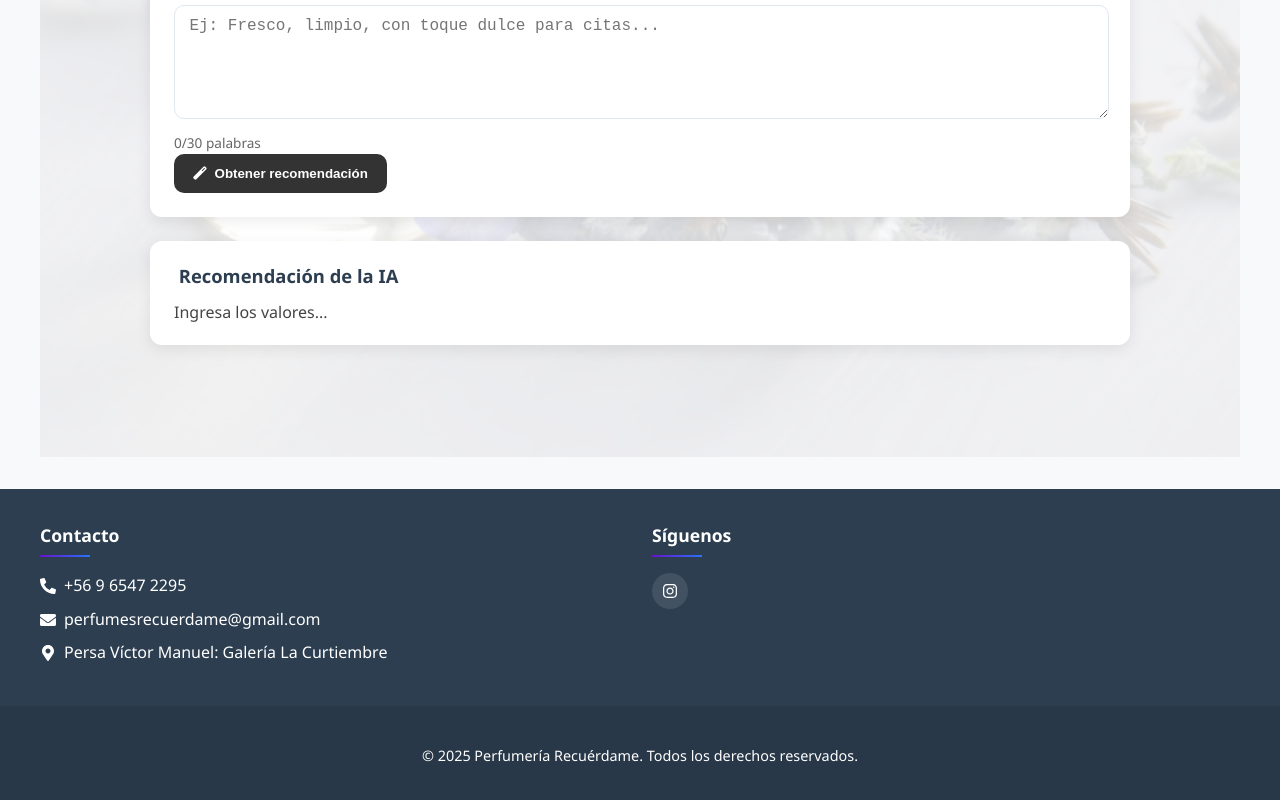
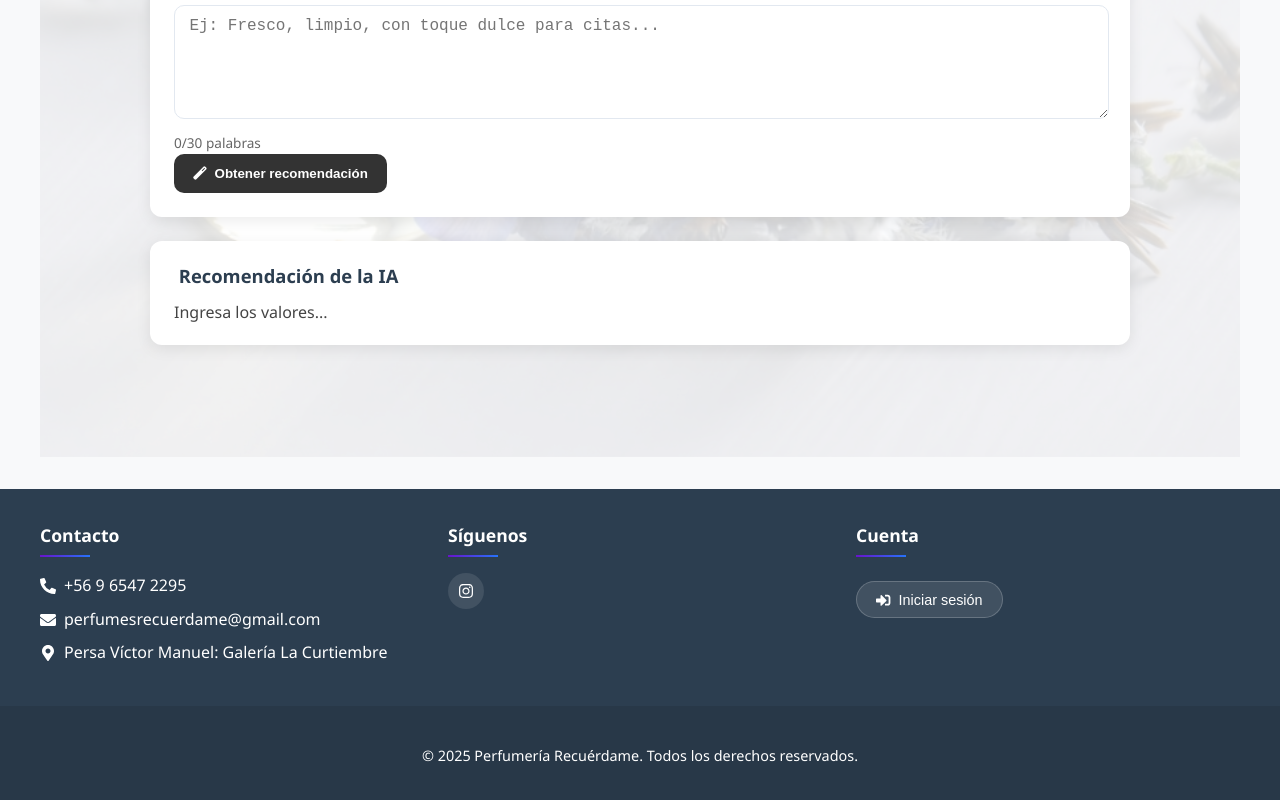
Before and after one commit to adrianlb23/recuerdame-tesis, a React (Vite) app in the folder client/: page /recomendador in a window 1280 px wide. Shown: the part 694-1494 px from the top of the page. Built offline with nearby package versions, Linux system fonts and the light colour scheme.

Commit message:
Update final Sprint 2

```diff
--- a/client/src/components/AdminEdit.jsx
+++ b/client/src/components/AdminEdit.jsx
@@ -8,6 +8,25 @@ const ENUMS = {
   ocasion: ["diario", "formal", "citas", "fiestas"],
   clima: ["frio", "calor", "versatil"],
   edad: ["juvenil", "maduro", "ambos"],
+};
+
+// Tipos por catálogo
+const TIPOS_POR_CATALOGO = {
+  hombre: [
+    "Verde", "Frutal", "Cítrico", "Amaderado", "Floral", "Marino",
+    "Aromático", "Dulce", "Avainillado", "Fresco especiado",
+    "Cálido especiado", "Ambarado"
+  ],
+  mujer: [
+    "Verde", "Frutal", "Cítrico", "Amaderado", "Floral", "Floral blanco",
+    "Atalcado", "Dulce", "Avainillado", "Fresco especiado",
+    "Cálido especiado", "Ambarado"
+  ],
+  nicho: [
+    "Verde", "Frutal", "Cítrico", "Amaderado", "Floral", "Marino",
+    "Aromático", "Dulce", "Avainillado", "Fresco especiado",
+    "Cálido especiado", "Ambarado", "Tabaco"
+  ]
 };
 
 export default function AdminEditPerfume({
@@ -35,6 +54,16 @@ export default function AdminEditPerfume({
   });
   const [loading, setLoading] = useState(false);
   const [err, setErr] = useState("");
+
+  // Obtener tipos disponibles según el catálogo
+  const tiposDisponibles = useMemo(() => {
+    return TIPOS_POR_CATALOGO[catalog] || TIPOS_POR_CATALOGO.hombre;
+  }, [catalog]);
+
+  // Filtrar opciones para tipo2 (excluir el tipo seleccionado)
+  const opcionesTipo2 = useMemo(() => {
+    return tiposDisponibles.filter(tipo => tipo !== form.tipo);
+  }, [tiposDisponibles, form.tipo]);
 
   useEffect(() => {
     if (open && perfume) {
@@ -71,7 +100,12 @@ export default function AdminEditPerfume({
     if (type === "checkbox" && name === "dispo") {
       setForm((f) => ({ ...f, dispo: checked }));
     } else {
-      setForm((f) => ({ ...f, [name]: value }));
+      setForm((f) => ({
+        ...f,
+        [name]: value,
+        // Reset tipo2 si se cambia el tipo principal
+        ...(name === 'tipo' && { tipo2: '' })
+      }));
     }
   };
 
@@ -167,23 +201,32 @@ export default function AdminEditPerfume({
             </label>
 
             <label className="form-field">
-              <span>Tipo</span>
-              <input
-                type="text"
+              <span>Tipo *</span>
+              <select
                 name="tipo"
                 value={form.tipo}
                 onChange={onChange}
-              />
+                required
+              >
+                <option value="">Seleccionar tipo</option>
+                {tiposDisponibles.map((tipo) => (
+                  <option key={tipo} value={tipo}>{tipo}</option>
+                ))}
+              </select>
             </label>
 
             <label className="form-field">
               <span>Tipo 2</span>
-              <input
-                type="text"
+              <select
                 name="tipo2"
                 value={form.tipo2}
                 onChange={onChange}
-              />
+              >
+                <option value="">Ninguno</option>
+                {opcionesTipo2.map((tipo) => (
+                  <option key={tipo} value={tipo}>{tipo}</option>
+                ))}
+              </select>
             </label>
 
             <label className="form-field">
--- a/client/src/components/Footer.jsx
+++ b/client/src/components/Footer.jsx
@@ -1,9 +1,26 @@
-import React, { useState } from "react";
-import { FaPhoneAlt, FaEnvelope, FaMapMarkerAlt, FaInstagram } from "react-icons/fa";
+import React, { useState, useEffect } from "react";
+import { FaPhoneAlt, FaEnvelope, FaMapMarkerAlt, FaInstagram, FaSignOutAlt, FaSignInAlt } from "react-icons/fa";
+import api from "../services/api";
+import LoginModal from "./LoginModal";
 import "../styles/Footer.css";
 
 export default function Footer() {
+  const [isAuth, setIsAuth] = useState(false);
+  const [openLogin, setOpenLogin] = useState(false);
+
+  useEffect(() => {
+    const token = localStorage.getItem("token");
+    setIsAuth(Boolean(token));
+  }, []);
+
+  const handleLogout = () => {
+    localStorage.removeItem("token");
+    delete api.defaults.headers.common.Authorization;
+    window.location.reload();
+  };
+
   return (
+    <>
       <footer className="modern-footer">
         <div className="footer-content">
           <div className="footer-section">
@@ -32,11 +49,47 @@ export default function Footer() {
               </a>
             </div>
           </div>
+
+          {/* Sección de autenticación en el footer */}
+          <div className="footer-section">
+            <h4>Cuenta</h4>
+            <div className="auth-section">
+              {isAuth ? (
+                <button
+                  className="footer-logout-btn"
+                  onClick={handleLogout}
+                  title="Cerrar sesión"
+                  aria-label="Cerrar sesión"
+                >
+                  <FaSignOutAlt className="icon" />
+                  Cerrar sesión
+                </button>
+              ) : (
+                <button
+                  className="footer-login-btn"
+                  onClick={() => setOpenLogin(true)}
+                  title="Iniciar sesión"
+                  aria-label="Iniciar sesión"
+                >
+                  <FaSignInAlt className="icon" />
+                  Iniciar sesión
+                </button>
+              )}
+            </div>
+          </div>
         </div>
 
         <div className="footer-bottom">
           <p>© 2025 Perfumería Recuérdame. Todos los derechos reservados.</p>
         </div>
       </footer>
+
+      {/* Modal de login */}
+      <LoginModal
+        open={openLogin}
+        onClose={() => setOpenLogin(false)}
+        onSuccess={() => setIsAuth(true)}
+      />
+    </>
   );
 }
--- a/client/src/components/Navbar.jsx
+++ b/client/src/components/Navbar.jsx
@@ -2,29 +2,13 @@ import React, { useRef, useState, useEffect } from "react";
 import { Link, useNavigate } from "react-router-dom";
 import { FontAwesomeIcon } from "@fortawesome/react-fontawesome";
 import { faBars, faTimes } from "@fortawesome/free-solid-svg-icons";
-import { FaSignOutAlt, FaSignInAlt } from "react-icons/fa";
-import api from "../services/api";
-import LoginModal from "./LoginModal";
 import "../styles/Navbar.css";
 import logo from "../assets/logo.png";
 
 export default function Navbar() {
-  const [isAuth, setIsAuth] = useState(false);
-  const [openLogin, setOpenLogin] = useState(false);
   const navRef = useRef(null);
   const overlayRef = useRef(null);
   const navigate = useNavigate();
-
-  useEffect(() => {
-    const token = localStorage.getItem("token");
-    setIsAuth(Boolean(token));
-  }, []);
-
-  const handleLogout = () => {
-    localStorage.removeItem("token");
-    delete api.defaults.headers.common.Authorization;
-    window.location.reload();
-  };
 
   const toggleMenu = () => {
     navRef.current?.classList.toggle("visible");
@@ -50,27 +34,6 @@ export default function Navbar() {
             <img className="navbar__logo-img" src={logo} alt="Logo" />
             <h1 className="navbar__title">Perfumería Recuérdame</h1>
           </button>
-
-          {/* 👇 Mostrar login/logout según estado */}
-          {isAuth ? (
-            <button
-              className="logout-btn"
-              onClick={handleLogout}
-              title="Cerrar sesión"
-              aria-label="Cerrar sesión"
-            >
-              <FaSignOutAlt />
-            </button>
-          ) : (
-            <button
-              className="login-btn"
-              onClick={() => setOpenLogin(true)}
-              title="Iniciar sesión"
-              aria-label="Iniciar sesión"
-            >
-              <FaSignInAlt />
-            </button>
-          )}
 
           <button
             className="navbar__hamburger"
@@ -121,13 +84,6 @@ export default function Navbar() {
           </ul>
         </nav>
       </header>
-
-      {/* Modal de login */}
-      <LoginModal
-        open={openLogin}
-        onClose={() => setOpenLogin(false)}
-        onSuccess={() => setIsAuth(true)}
-      />
     </>
   );
 }
--- a/client/src/styles/Footer.css
+++ b/client/src/styles/Footer.css
@@ -1,6 +1,3 @@
-/* ===========================
-   Footer
-   =========================== */
 .modern-footer {
   background: var(--footer-bg);
   color: var(--color-white);
@@ -71,7 +68,6 @@
   font-size: 0.9rem;
 }
 
-/* Footer */
 .app-footer {
   display: flex;
   gap: 0.75rem;
@@ -81,3 +77,73 @@
   border-top: 1px solid #eee;
   background: #fafafa;
 }
+
+/* Inicio de sesión */
+.auth-section {
+  display: flex;
+  flex-direction: column;
+  align-items: flex-start;
+  margin-top: 0.5rem;
+}
+
+.footer-login-btn,
+.footer-logout-btn {
+  display: flex;
+  align-items: center;
+  gap: 0.5rem;
+  background: rgba(255, 255, 255, 0.1);
+  border: 1px solid rgba(255, 255, 255, 0.2);
+  color: var(--color-white);
+  padding: 0.6rem 1.2rem;
+  border-radius: 25px;
+  cursor: pointer;
+  transition: all 0.3s ease;
+  font-size: 0.9rem;
+  font-weight: 500;
+  margin-top: 0.5rem;
+  width: auto;
+}
+
+.footer-login-btn:hover,
+.footer-logout-btn:hover {
+  background: linear-gradient(135deg, var(--accent-grad-start) 0%, var(--accent-grad-end) 100%);
+  transform: translateY(-2px);
+  box-shadow: 0 4px 12px rgba(0, 0, 0, 0.15);
+  border-color: transparent;
+}
+
+.footer-login-btn .icon,
+.footer-logout-btn .icon {
+  font-size: 0.9rem;
+}
+
+/* Asegurar que la sección de cuenta tenga la misma estructura que las demás */
+.footer-section:nth-child(3) h4 {
+  margin: 0 0 1rem 0;
+  font-size: 1.1rem;
+  position: relative;
+  padding-bottom: 0.5rem;
+}
+
+.footer-section:nth-child(3) h4::after {
+  content: '';
+  position: absolute;
+  left: 0;
+  bottom: 0;
+  width: 50px;
+  height: 2px;
+  background: linear-gradient(135deg, var(--accent-grad-start) 0%, var(--accent-grad-end) 100%);
+}
+
+/* Responsive */
+@media (max-width: 768px) {
+  .auth-section {
+    align-items: stretch;
+  }
+
+  .footer-login-btn,
+  .footer-logout-btn {
+    width: 100%;
+    justify-content: center;
+  }
+}
```
Also changed, not shown: client/src/components/AdminAdd.jsx (+51 -10 lines), 1 other file (tests, documents, lock files or other folders). Lines whose indentation alone changed are shown as unchanged.
